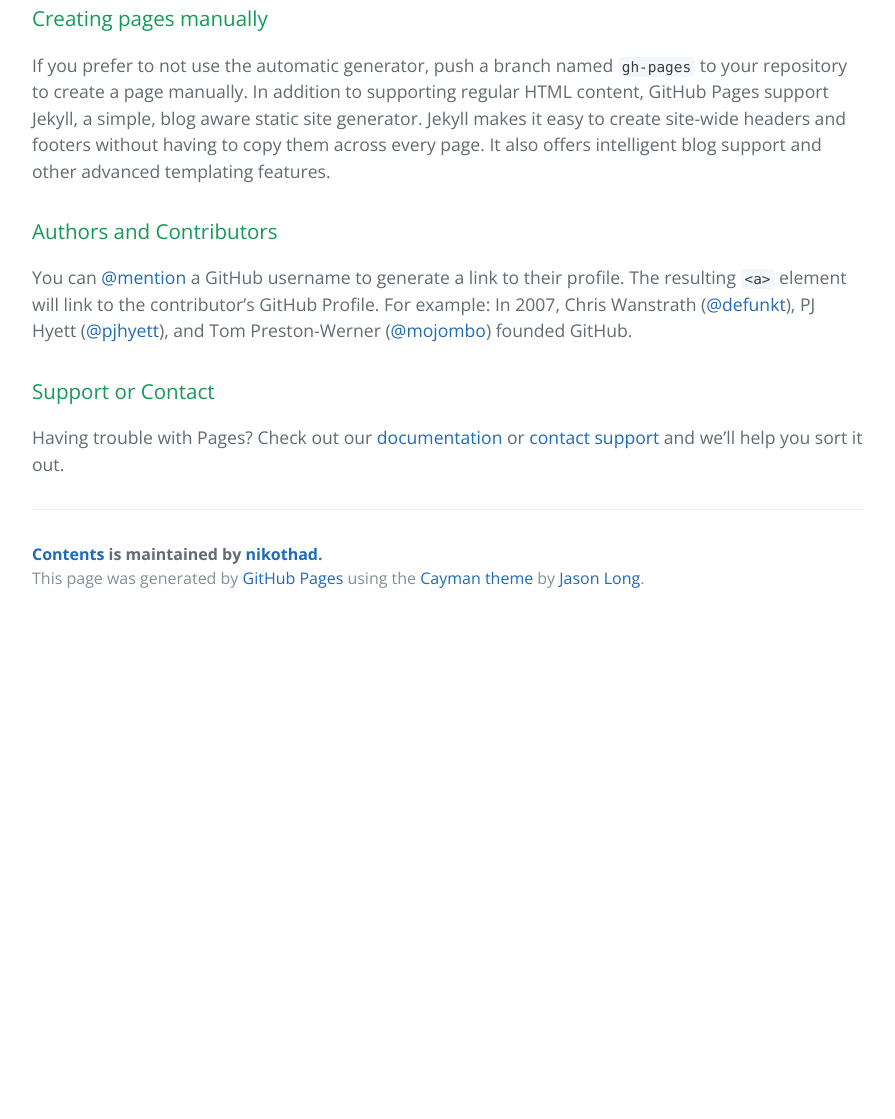
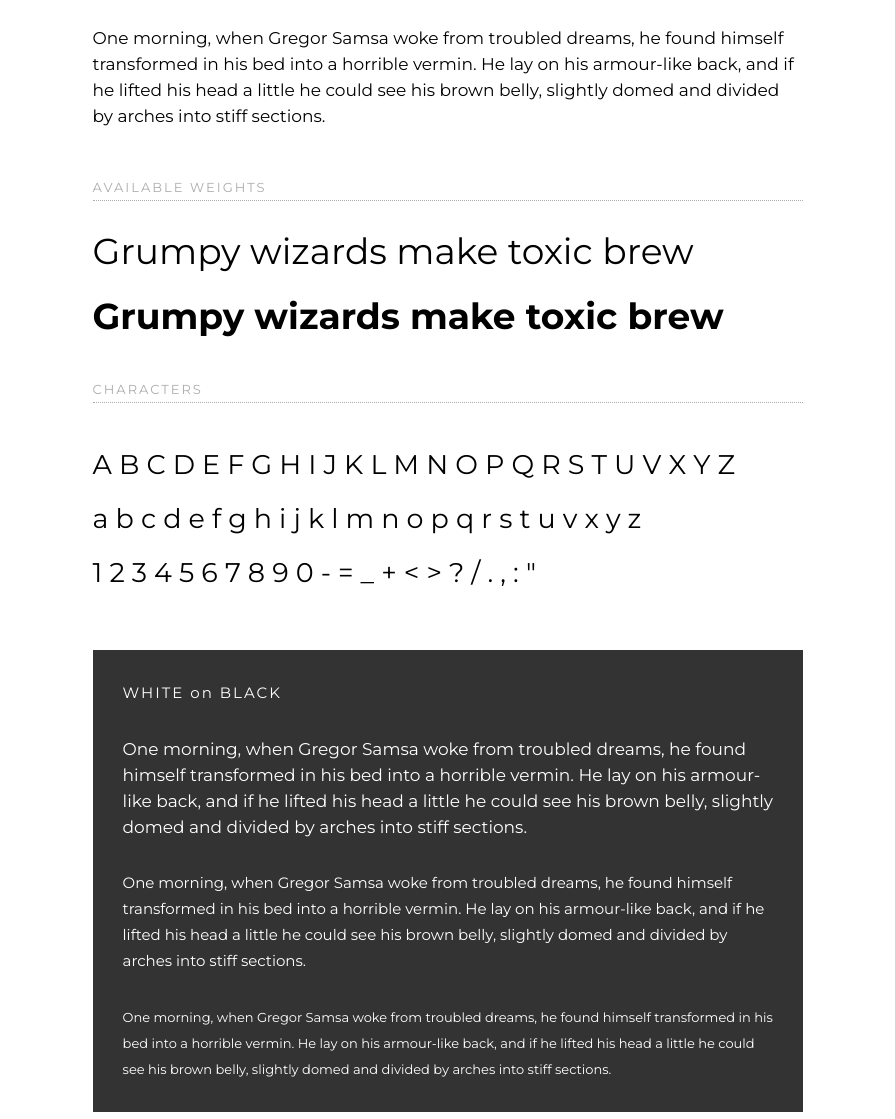
Before and after one commit to nikothad/contents, a plain HTML site: page index.html in a window 1280 px wide. Shown: the part 737-1856 px from the top of the page, without its empty margins (192-1087 px from the left). Before the commit the page ends 1359 px from the top, so only its background shows below. Drawn offline with nearby package versions, Linux system fonts and the light colour scheme.

Commit message:
Tmp Index

```diff
--- /dev/null
+++ b/css/reset.css
@@ -0,0 +1,48 @@
+/* http://meyerweb.com/eric/tools/css/reset/
+   v2.0 | 20110126
+   License: none (public domain)
+*/
+
+html, body, div, span, applet, object, iframe,
+h1, h2, h3, h4, h5, h6, p, blockquote, pre,
+a, abbr, acronym, address, big, cite, code,
+del, dfn, em, img, ins, kbd, q, s, samp,
+small, strike, strong, sub, sup, tt, var,
+b, u, i, center,
+dl, dt, dd, ol, ul, li,
+fieldset, form, label, legend,
+table, caption, tbody, tfoot, thead, tr, th, td,
+article, aside, canvas, details, embed,
+figure, figcaption, footer, header, hgroup,
+menu, nav, output, ruby, section, summary,
+time, mark, audio, video {
+	margin: 0;
+	padding: 0;
+	border: 0;
+	font-size: 100%;
+	font: inherit;
+	vertical-align: baseline;
+}
+/* HTML5 display-role reset for older browsers */
+article, aside, details, figcaption, figure,
+footer, header, hgroup, menu, nav, section {
+	display: block;
+}
+body {
+	line-height: 1.618em;
+}
+ol, ul {
+	list-style: none;
+}
+blockquote, q {
+	quotes: none;
+}
+blockquote:before, blockquote:after,
+q:before, q:after {
+	content: '';
+	content: none;
+}
+table {
+	border-collapse: collapse;
+	border-spacing: 0;
+}
--- /dev/null
+++ b/css/style.css
@@ -0,0 +1,141 @@
+body {
+	 padding: 50px 0;
+	 font-size: 13px;
+	 font-family: "Montserrat";
+	 font-style: normal;
+	 font-weight: 400;
+}
+
+p.weight1 {
+	 font-family: "Montserrat";
+	 font-weight: 400;
+	 font-style: normal;
+	 font-size: 36px;
+	 line-height: 30px;
+}
+
+p.weight2 {
+	 font-family: "Montserrat";
+	 font-weight: 700;
+	 font-style: normal;
+	 font-size: 36px;
+	 line-height: 30px;
+}
+
+div.wrapper {
+	 margin: 0 auto;
+	 display: block;
+	 white-space: nowrap;
+	 text-align: center;
+	 padding-bottom: 20px;
+	 min-height: 100%;
+	 width: auto;
+	 max-width: none;
+}
+
+div {
+	 text-align: left;
+	 display: inline-block;
+	 white-space: normal;
+	 vertical-align: top;
+	 -webkit-box-sizing: border-box;
+	 -moz-box-sizing: border-box;
+	 box-sizing: border-box;
+	 padding: 0 2%;
+	 max-width: 760px;
+	 width: 760px;
+}
+
+h1 {
+	 font-size: 64px;
+	 line-height: 73px;
+	 margin-bottom: 25px;
+}
+
+p {
+	 font-size: 17px;
+	 line-height: 26px;
+	 margin-bottom: 35px;
+}
+
+p.weights {
+	 letter-spacing: 2px;
+	 font-size: 13px;
+	 color: rgba(173,173,173,1);
+	 margin-bottom: 35px;
+	 border-width: 0px 0px 1px 0px;
+	 border-style: dotted;
+	 margin-top: 45px;
+}
+
+p.pullquote {
+	 font-size: 17px;
+	 line-height: 26px;
+	 margin-bottom: 35px;
+	 padding-left: 15px;
+	 border-width: 0px 0px 0px 3px;
+	 border-style: solid;
+}
+
+p.map {
+	 font-weight: 400;
+	 font-style: normal;
+	 margin-bottom: 0px;
+	 text-align: justify;
+	 font-size: 27px;
+	 line-height: 54px;
+	 margin-top: 0px;
+}
+
+p.heading {
+	 letter-spacing: 2px;
+	 font-size: 13px;
+	 margin-bottom: 35px;
+	 border-width: 0px 0px 1px 0px;
+	 border-style: dotted;
+	 margin-top: 45px;
+	 color: rgba(0,0,0,1);
+}
+
+p.intro {
+	 margin-bottom: 35px;
+	 font-size: 21px;
+	 line-height: 28px;
+}
+
+p.inverse-big {
+	 background-color: rgba(51,51,51,1);
+	 color: rgba(255,255,255,1);
+	 padding: 30px;
+	 margin-bottom: 0px;
+}
+
+p.inverse-med {
+	 background-color: rgba(51,51,51,1);
+	 color: rgba(255,255,255,1);
+	 padding: 30px;
+	 margin-bottom: 0px;
+	 padding-top: 0px;
+	 font-size: 15px;
+}
+
+p.inverse-small {
+	 padding-top: 0px;
+	 padding-left: 30px;
+	 padding-right: 30px;
+	 padding-bottom: 30px;
+	 background-color: rgba(51,51,51,1);
+	 color: rgba(255,255,255,1);
+	 font-size: 13px;
+}
+
+p.inverse-heading {
+	 background-color: rgba(51,51,51,1);
+	 color: rgba(255,255,255,1);
+	 padding: 30px;
+	 margin-bottom: 0px;
+	 padding-bottom: 0px;
+	 font-size: 15px;
+	 letter-spacing: 2px;
+	 margin-top: 50px;
+}
--- a/index.html
+++ b/index.html
@@ -1,57 +1,70 @@
 <!DOCTYPE html>
-<html lang="en-us">
-  <head>
-    <meta charset="UTF-8">
-    <title>Contents by nikothad</title>
-    <meta name="viewport" content="width=device-width, initial-scale=1">
-    <link rel="stylesheet" type="text/css" href="stylesheets/normalize.css" media="screen">
-    <link href='https://fonts.googleapis.com/css?family=Open+Sans:400,700' rel='stylesheet' type='text/css'>
-    <link rel="stylesheet" type="text/css" href="stylesheets/stylesheet.css" media="screen">
-    <link rel="stylesheet" type="text/css" href="stylesheets/github-light.css" media="screen">
-  </head>
-  <body>
-    <section class="page-header">
-      <h1 class="project-name">Contents</h1>
-      <h2 class="project-tagline"></h2>
-      <a href="https://github.com/nikothad/contents" class="btn">View on GitHub</a>
-      <a href="https://github.com/nikothad/contents/zipball/master" class="btn">Download .zip</a>
-      <a href="https://github.com/nikothad/contents/tarball/master" class="btn">Download .tar.gz</a>
-    </section>
+<!--[if lt IE 7 ]><html class="ie ie6" lang="en"> <![endif]-->
+<!--[if IE 7 ]><html class="ie ie7" lang="en"> <![endif]-->
+<!--[if IE 8 ]><html class="ie ie8" lang="en"> <![endif]-->
+<!--[if (gte IE 9)|!(IE)]><!--><html lang="en"> <!--<![endif]-->
+    <head>
+        <meta charset="utf-8">
 
-    <section class="main-content">
-      <h3>
-<a id="welcome-to-github-pages" class="anchor" href="#welcome-to-github-pages" aria-hidden="true"><span aria-hidden="true" class="octicon octicon-link"></span></a>Welcome to GitHub Pages.</h3>
+        <!-- // Change these to better suit your project -->
+        <title>Showcase font family - Typecast</title>
+        <meta name="description" content="Showcase font family - Typecast">
+        <meta name="keywords" content="Showcase font family, Typecast">
 
-<p>This automatic page generator is the easiest way to create beautiful pages for all of your projects. Author your page content here <a href="https://guides.github.com/features/mastering-markdown/">using GitHub Flavored Markdown</a>, select a template crafted by a designer, and publish. After your page is generated, you can check out the new <code>gh-pages</code> branch locally. If you’re using GitHub Desktop, simply sync your repository and you’ll see the new branch.</p>
+        <meta name="viewport" content="width=device-width, initial-scale=1.0, user-scalable=yes"/>
+        <meta name="generator" content="Lovingly created using Typecast (http://typecast.com) on 2016/06/07">
 
-<h3>
-<a id="designer-templates" class="anchor" href="#designer-templates" aria-hidden="true"><span aria-hidden="true" class="octicon octicon-link"></span></a>Designer Templates</h3>
-
-<p>We’ve crafted some handsome templates for you to use. Go ahead and click 'Continue to layouts' to browse through them. You can easily go back to edit your page before publishing. After publishing your page, you can revisit the page generator and switch to another theme. Your Page content will be preserved.</p>
-
-<h3>
-<a id="creating-pages-manually" class="anchor" href="#creating-pages-manually" aria-hidden="true"><span aria-hidden="true" class="octicon octicon-link"></span></a>Creating pages manually</h3>
-
-<p>If you prefer to not use the automatic generator, push a branch named <code>gh-pages</code> to your repository to create a page manually. In addition to supporting regular HTML content, GitHub Pages support Jekyll, a simple, blog aware static site generator. Jekyll makes it easy to create site-wide headers and footers without having to copy them across every page. It also offers intelligent blog support and other advanced templating features.</p>
-
-<h3>
-<a id="authors-and-contributors" class="anchor" href="#authors-and-contributors" aria-hidden="true"><span aria-hidden="true" class="octicon octicon-link"></span></a>Authors and Contributors</h3>
-
-<p>You can <a href="https://help.github.com/articles/basic-writing-and-formatting-syntax/#mentioning-users-and-teams" class="user-mention">@mention</a> a GitHub username to generate a link to their profile. The resulting <code>&lt;a&gt;</code> element will link to the contributor’s GitHub Profile. For example: In 2007, Chris Wanstrath (<a href="https://github.com/defunkt" class="user-mention">@defunkt</a>), PJ Hyett (<a href="https://github.com/pjhyett" class="user-mention">@pjhyett</a>), and Tom Preston-Werner (<a href="https://github.com/mojombo" class="user-mention">@mojombo</a>) founded GitHub.</p>
-
-<h3>
-<a id="support-or-contact" class="anchor" href="#support-or-contact" aria-hidden="true"><span aria-hidden="true" class="octicon octicon-link"></span></a>Support or Contact</h3>
-
-<p>Having trouble with Pages? Check out our <a href="https://help.github.com/pages">documentation</a> or <a href="https://github.com/contact">contact support</a> and we’ll help you sort it out.</p>
-
-      <footer class="site-footer">
-        <span class="site-footer-owner"><a href="https://github.com/nikothad/contents">Contents</a> is maintained by <a href="https://github.com/nikothad">nikothad</a>.</span>
-
-        <span class="site-footer-credits">This page was generated by <a href="https://pages.github.com">GitHub Pages</a> using the <a href="https://github.com/jasonlong/cayman-theme">Cayman theme</a> by <a href="https://twitter.com/jasonlong">Jason Long</a>.</span>
-      </footer>
-
-    </section>
+        <!-- // CSS Reset – http://meyerweb.com/eric/tools/css/reset/ -->
+        <link rel="stylesheet" type="text/css" href="css/reset.css" media="all">
 
 
-  </body>
+
+        <link rel="stylesheet" type="text/css" href="css/style.css" media="all">
+
+
+
+
+        <!-- Google Fonts embed code -->
+        <script type="text/javascript">
+            (function() {
+                var link_element = document.createElement("link"),
+                    s = document.getElementsByTagName("script")[0];
+                if (window.location.protocol !== "http:" && window.location.protocol !== "https:") {
+                    link_element.href = "http:";
+                }
+                link_element.href += "//fonts.googleapis.com/css?family=Montserrat:300,400,700";
+                link_element.rel = "stylesheet";
+                link_element.type = "text/css";
+                s.parentNode.insertBefore(link_element, s);
+            })();
+        </script>
+
+
+
+    </head>
+
+<body>
+  <div class="wrapper">
+    <div>
+      <article>
+        <p class="heading">Montserrat</p>
+        <h1>Grumpy wizards make toxic brew for the evil Queen and Jack.</h1>
+        <p class="intro">One morning, when Gregor Samsa woke from troubled dreams, he found himself transformed in his bed into a horrible vermin. He lay on his armour-like back, and if he lifted his head a little he could see his brown belly, slightly domed and divided by arches into stiff sections. </p>
+        <p class="pullquote">"The bedding was hardly able to cover it and seemed ready to slide off any moment. His many legs, pitifully thin compared with the size of the rest of him, waved about helplessly as he looked."</p>
+        <p>One morning, when Gregor Samsa woke from troubled dreams, he found himself transformed in his bed into a horrible vermin. He lay on his armour-like back, and if he lifted his head a little he could see his brown belly, slightly domed and divided by arches into stiff sections.</p>
+        <p class="weights">AVAILABLE WEIGHTS</p>
+        <p class="weight1">Grumpy wizards make toxic brew</p>
+        <p class="weight2">Grumpy wizards make toxic brew</p>
+        <p class="weights">CHARACTERS</p>
+        <p class="map">A B C D E F G H I J K L M N O P Q R S T U V X Y Z</p>
+        <p class="map">a b c d e f g h i j k l m n o p q r s t u v x y z</p>
+        <p class="map">1 2 3 4 5 6 7 8 9 0 - = _ + &lt; &gt; ? / . , : "</p>
+        <p class="inverse-heading">WHITE on BLACK</p>
+        <p class="inverse-big">One morning, when Gregor Samsa woke from troubled dreams, he found himself transformed in his bed into a horrible vermin. He lay on his armour-like back, and if he lifted his head a little he could see his brown belly, slightly domed and divided by arches into stiff sections.</p>
+        <p class="inverse-med">One morning, when Gregor Samsa woke from troubled dreams, he found himself transformed in his bed into a horrible vermin. He lay on his armour-like back, and if he lifted his head a little he could see his brown belly, slightly domed and divided by arches into stiff sections.</p>
+        <p class="inverse-small">One morning, when Gregor Samsa woke from troubled dreams, he found himself transformed in his bed into a horrible vermin. He lay on his armour-like back, and if he lifted his head a little he could see his brown belly, slightly domed and divided by arches into stiff sections.</p>
+      </article>
+    </div>
+  </div>
+</body>
 </html>
```
Also changed, not shown: index_orig.html (added, +57 -0 lines).
